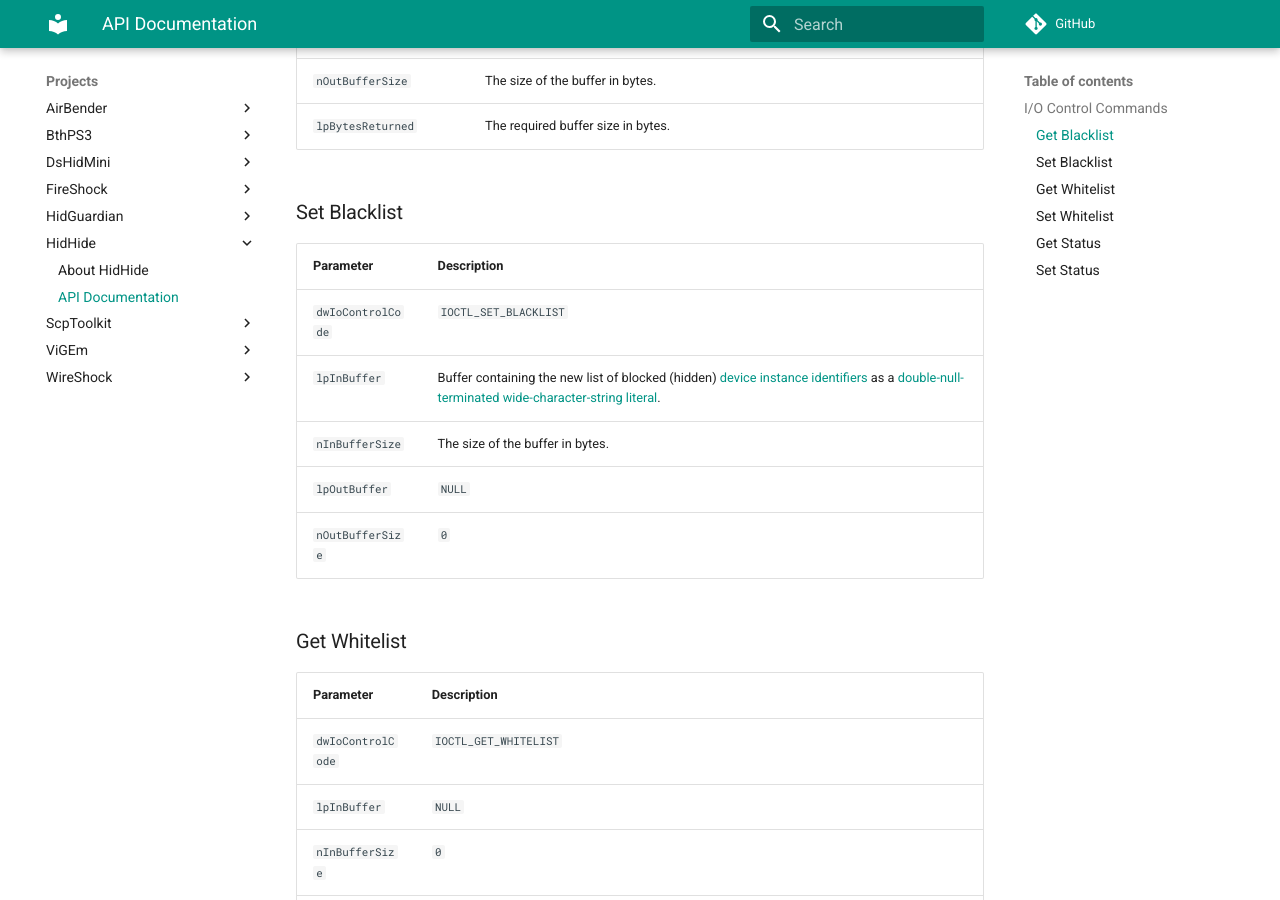
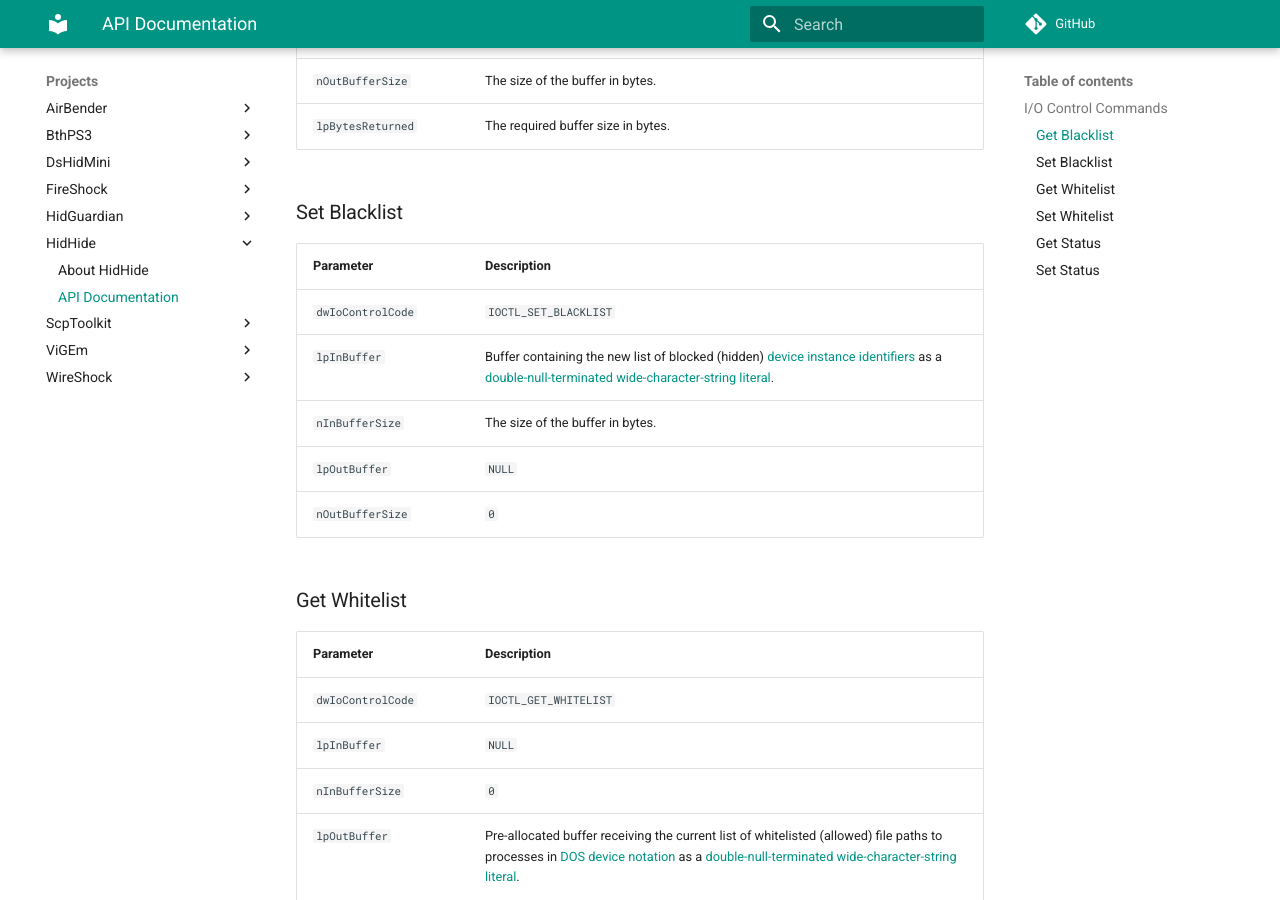
Before and after one commit to nefarius/ViGEm.github.io, an MkDocs documentation site: the page built from docs/projects/HidHide/API-Documentation.md, in a window 1280 px wide and 900 px high, scrolled down 593 px. Built offline with MkDocs 1.6.1 and Material for MkDocs 9.7.7, drawn with Linux system fonts in a browser that asks for light colours; comment, search, counter and statistics services are not loaded.

Commit message:
Corrected all column widths

```diff
--- a/docs/projects/HidHide/API-Documentation.md
+++ b/docs/projects/HidHide/API-Documentation.md
@@ -17,7 +17,7 @@
 
 ### Set Blacklist
 
-| Parameter | Description |
+| <div style="width:140px">Parameter</div> | Description |
 |---|---|
 | `dwIoControlCode` | `IOCTL_SET_BLACKLIST` |
 | `lpInBuffer` | Buffer containing the new list of blocked (hidden) [device instance identifiers](https://docs.microsoft.com/en-us/windows-hardware/drivers/install/device-instance-ids) as a [double-null-terminated](https://devblogs.microsoft.com/oldnewthing/20091008-00/?p=16443) [wide-character-string literal](https://docs.microsoft.com/en-us/cpp/c-language/multibyte-and-wide-characters?view=msvc-160). |
@@ -27,7 +27,7 @@
 
 ### Get Whitelist
 
-| Parameter | Description |
+| <div style="width:140px">Parameter</div> | Description |
 |---|---|
 | `dwIoControlCode` | `IOCTL_GET_WHITELIST` |
 | `lpInBuffer` | `NULL` |
@@ -38,7 +38,7 @@
 
 ### Set Whitelist
 
-| Parameter | Description |
+| <div style="width:140px">Parameter</div> | Description |
 |---|---|
 | `dwIoControlCode` | `IOCTL_SET_WHITELIST` |
 | `lpInBuffer` | Buffer containing the new list of whitelisted (allowed) file paths to processes in [DOS device notation](https://docs.microsoft.com/en-us/windows/win32/api/fileapi/nf-fileapi-querydosdevicew#parameters) as a [double-null-terminated](https://devblogs.microsoft.com/oldnewthing/20091008-00/?p=16443) [wide-character-string literal](https://docs.microsoft.com/en-us/cpp/c-language/multibyte-and-wide-characters?view=msvc-160). |
@@ -48,7 +48,7 @@
 
 ### Get Status
 
-| Parameter | Description |
+| <div style="width:140px">Parameter</div> | Description |
 |---|---|
 | `dwIoControlCode` | `IOCTL_GET_ACTIVE` |
 | `lpInBuffer` | `NULL` |
@@ -58,7 +58,7 @@
 
 ### Set Status
 
-| Parameter | Description |
+| <div style="width:140px">Parameter</div> | Description |
 |---|---|
 | `dwIoControlCode` | `IOCTL_SET_ACTIVE` |
 | `lpInBuffer` | Sets the new state of the hiding capabilities (`1` = device hiding active, `0` = device hiding inactive). |
```
